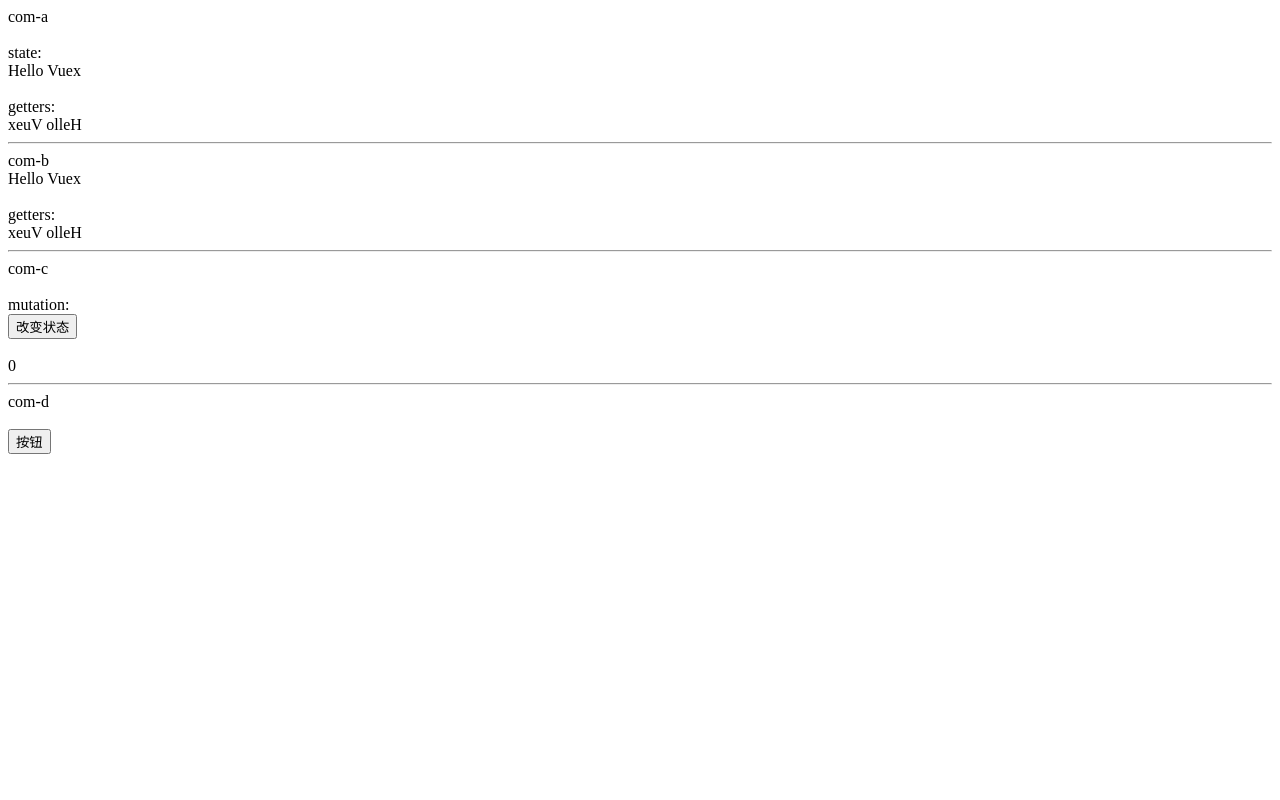
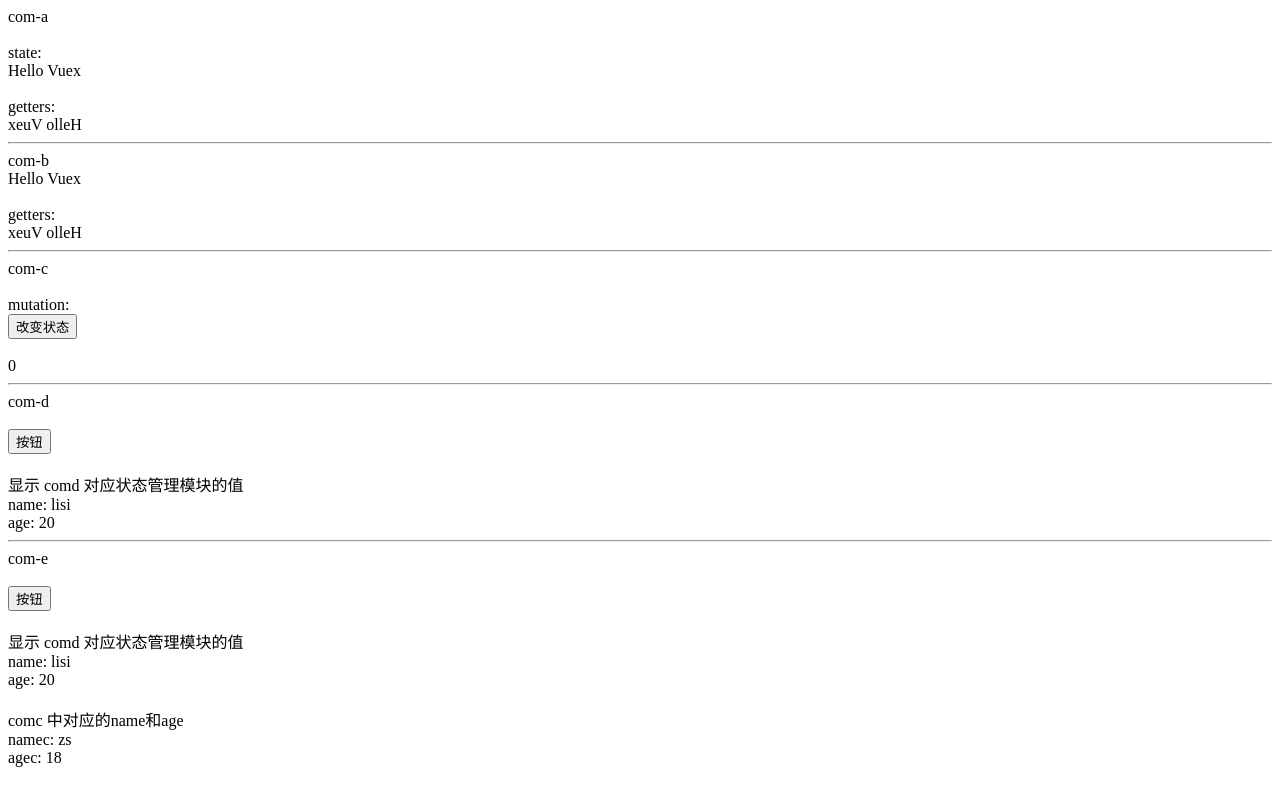
Before and after one commit to yanghanliang/vuex--, a Vue app: page /#/ in a window 1280 px wide. Built offline with nearby package versions, Linux system fonts and the light colour scheme.

Commit message:
分模块管理

```diff
--- a/src/App.vue
+++ b/src/App.vue
@@ -4,6 +4,7 @@
     <com-b></com-b>
     <com-c></com-c>
     <com-d></com-d>
+    <com-e></com-e>
   </div>
 </template>
 
@@ -12,13 +13,15 @@ import comA from '@/components/com-a'
 import comB from '@/components/com-b'
 import comC from '@/components/com-c'
 import comD from '@/components/com-d'
+import comE from '@/components/com-e'
 export default {
   name: 'App',
   components: {
     comA,
     comB,
     comC,
-    comD
+    comD,
+    comE
   }
 }
 </script>
--- a/src/components/com-d.vue
+++ b/src/components/com-d.vue
@@ -5,6 +5,13 @@
         <br />
         <br />
         <button @click="handleClick">按钮</button>
+        <br />
+        <br />
+        显示 comd 对应状态管理模块的值
+        <br />
+        name: {{ this.$store.state.comd.name }}
+        <br />
+        age: {{ this.$store.state.comd.age }}
     </div>
 </template>
 
--- /dev/null
+++ b/src/components/com-e.vue
@@ -0,0 +1,47 @@
+<template>
+    <div>
+        <hr />
+        com-e
+        <br />
+        <br />
+        <button @click="handleClick">按钮</button>
+        <br />
+        <br />
+        显示 comd 对应状态管理模块的值
+        <br />
+        name: {{ name }}
+        <br />
+        age: {{ age }}
+        <br />
+        <br />
+        comc 中对应的name和age
+        <br />
+        namec: {{ namec }}
+        <br />
+        agec: {{ agec }}
+    </div>
+</template>
+
+<script>
+import { mapState } from 'vuex'
+
+export default {
+  methods: {
+  },
+  computed: {
+    // 第一个参数 命名空间,作用是区分不同的状态模块
+    ...mapState('comd', [
+      'name',
+      'age'
+    ]),
+    ...mapState('comc',{
+      namec: 'name',
+      agec: 'age'
+    })
+  }
+}
+</script>
+
+<style>
+
+</style>
--- a/src/store/index.js
+++ b/src/store/index.js
@@ -1,10 +1,16 @@
 import Vue from 'vue'
 import Vuex from 'vuex'
 import { SETCOUNT, SETNUM } from '@/store/mutation_types'
+import comc from './modules/comc'
+import comd from './modules/comd'
 Vue.use(Vuex)
 
 // 创建仓库
 const store = new Vuex.Store({
+  modules: {
+    comc,
+    comd
+  },
   // 状态
   state: {
     count: 0,
--- /dev/null
+++ b/src/store/modules/comc.js
@@ -0,0 +1,27 @@
+const comc = {
+  // 开启命名空间
+  namespaced: true,
+  state: {
+    name: 'zs',
+    age: 18
+  },
+  mutations: {
+    setNume(state, payload) {
+      state.name = payload.name
+    }
+  },
+  actions: {
+    setNume(context, payload) {
+      console.log(context)
+      // 异步操作
+      setTimeout(() => {
+        context.commit({
+          type: 'setNume',
+          name: payload.name
+        })
+      }, 2000)
+    }
+  }
+}
+
+export default comc
--- /dev/null
+++ b/src/store/modules/comd.js
@@ -0,0 +1,34 @@
+const comc = {
+  // 命名空间
+  namespaced: true,
+  state: {
+    name: 'lisi',
+    age: 20
+  },
+  mutations: {
+    setAge(state, payload) {
+      state.age = payload.age
+    }
+  },
+  actions: {
+    // 对参数进行解构
+    setAge({ commit }, payload) {
+      setTimeout(() => {
+      }, 2000)
+    }
+  }
+}
+
+export default comc
+// 解构赋值
+//   function test(obj) {
+//     console.log(obj.name)
+//   }
+
+//   test()
+
+// function test({ name }) {
+//   console.log(name)
+// }
+
+// test(obj)
```
